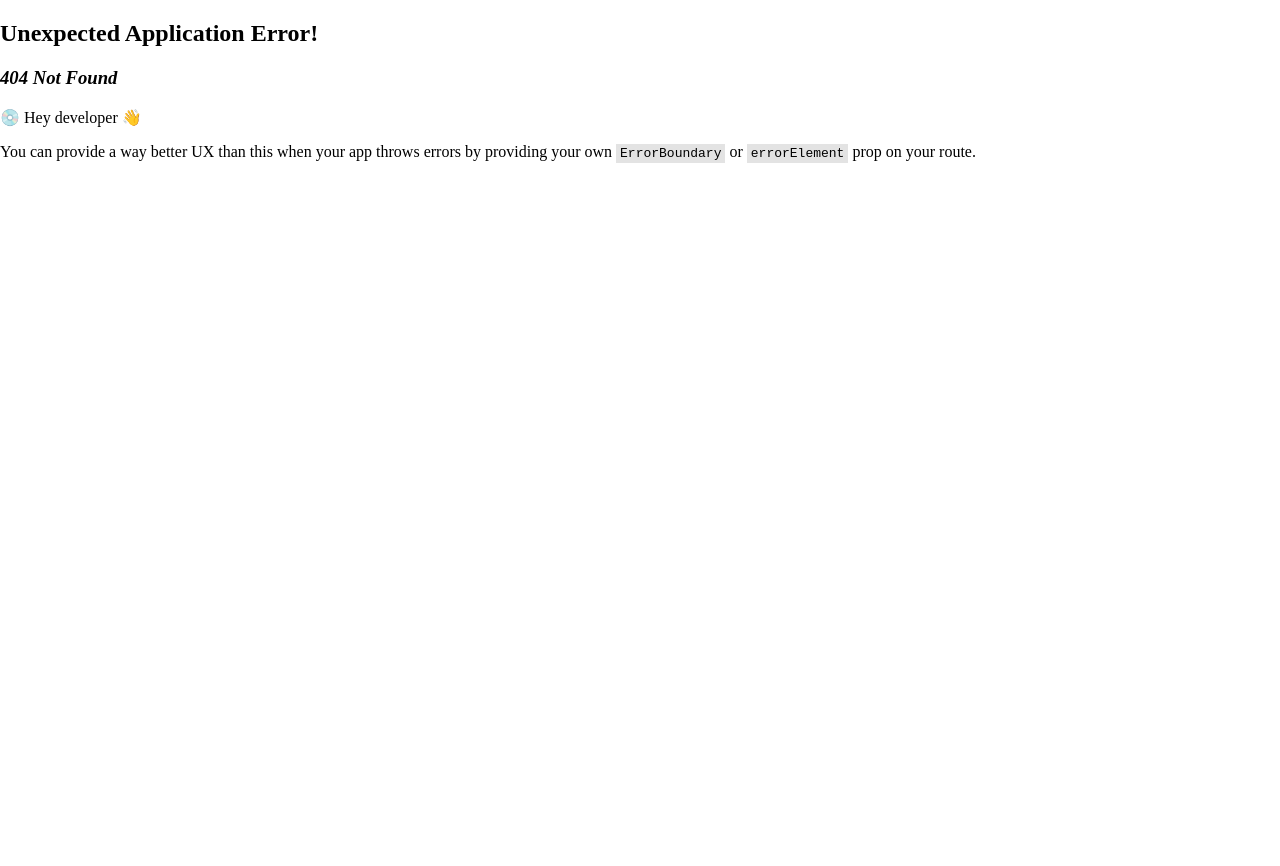
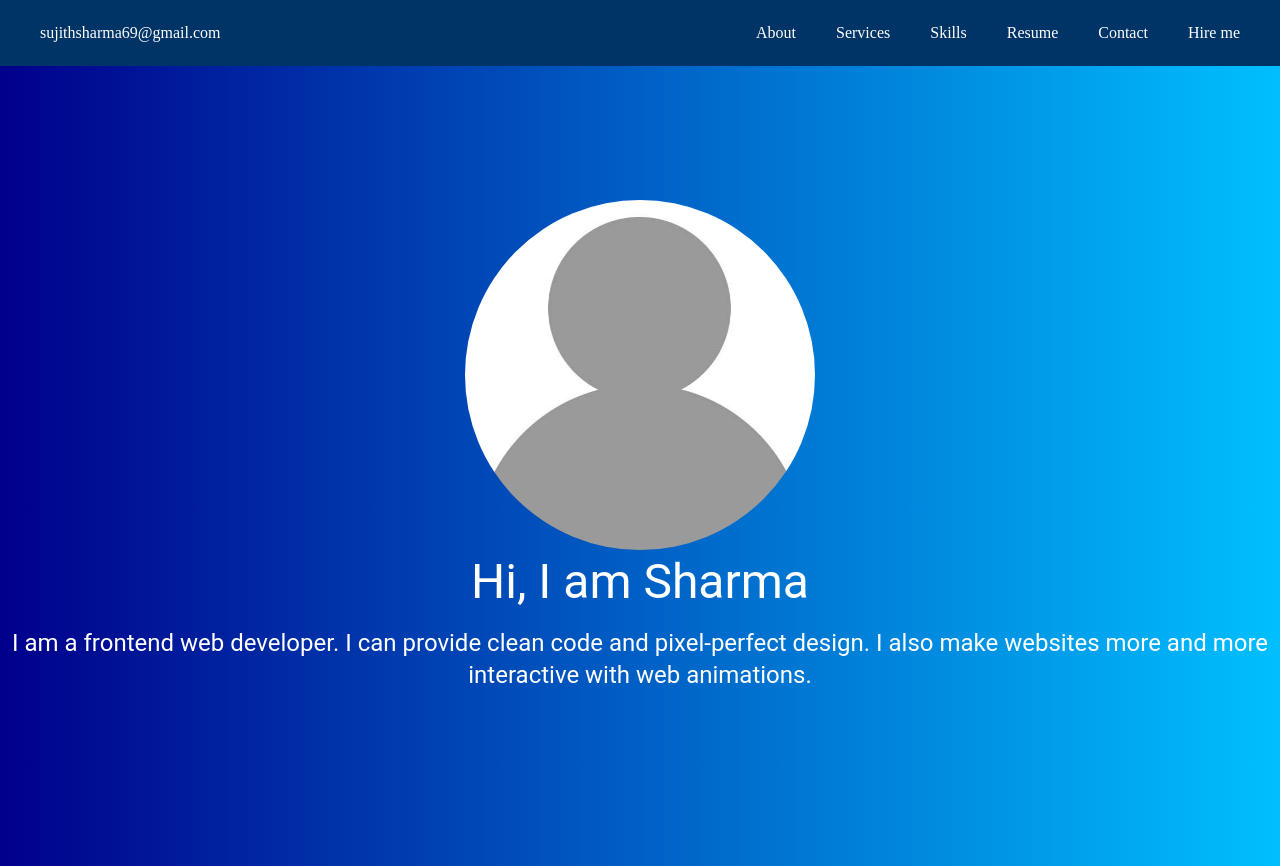
Before and after one commit to Sharma2812/basics, a React (Vite) app in the folder portfolio/: page /about in a window 1280 px wide. Before the commit this address had no page. Before the commit the page ends 800 px from the top, so only its background shows below. Built offline with nearby package versions, Linux system fonts and the light colour scheme.

Commit message:
about updated

```diff
--- /dev/null
+++ b/portfolio/src/Components/About.tsx
@@ -0,0 +1,33 @@
+import { Box, Typography } from "@mui/material";
+import { aboutData } from "../datas/AboutData";
+import photo from "../assets/photo.jpg";
+const About = () => {
+  return (
+    <Box
+      sx={{
+        display: "flex",
+        flexDirection: "column",
+        justifyContent: "center",
+        alignItems: "center",
+        height: "100vh",
+        backgroundImage: "linear-gradient(to right, #00008B, #00BFFF)",
+      }}
+    >
+      <Box sx={{ color: "white", textAlign: "center", mb: 4 }}>
+        <img
+          src={photo}
+          alt="Photo"
+          style={{ width: "350px", height: "350px", borderRadius: "50%" }}
+        />
+        <Typography variant="h3" gutterBottom>
+          {aboutData.title}
+        </Typography>
+        <Typography variant="h5" gutterBottom>
+          {aboutData.description}
+        </Typography>
+      </Box>
+    </Box>
+  );
+};
+
+export default About;
--- a/portfolio/src/Components/Work.tsx
+++ /dev/null
@@ -1,9 +0,0 @@
-import { Box } from "@mui/material";
-
-const Work = () => {
-  return (
-    <Box sx={{border:"2px solid brown"}}>Work</Box>
-  )
-}
-
-export default Work;
--- a/portfolio/src/NavBar/Navbar.tsx
+++ b/portfolio/src/NavBar/Navbar.tsx
@@ -1,5 +1,6 @@
 import { Box, styled } from "@mui/material";
 import { Link, Outlet } from "react-router-dom";
+import About from "../Components/About";
 
 const StyledLink = styled(Link)`
   color: inherit;
@@ -40,7 +41,7 @@ const Navbar = () => {
             gap: 5,
           }}
         >
-          <StyledLink to={"/work"}>Works</StyledLink>
+          <StyledLink to={"/about"}>About</StyledLink>
           <StyledLink to={"/services"}>Services</StyledLink>
           <StyledLink to={"/skills"}>Skills</StyledLink>
           <StyledLink to={"/resume"}>Resume</StyledLink>
--- /dev/null
+++ b/portfolio/src/datas/AboutData.ts
@@ -0,0 +1,5 @@
+export const aboutData = {
+  title: " Hi, I am Sharma",
+  description:
+    "I am a frontend web developer. I can provide clean code and pixel-perfect design. I also make websites more and more interactive with web animations.",
+};
--- a/portfolio/src/datas/ExperienceData.ts
+++ b/portfolio/src/datas/ExperienceData.ts
@@ -3,7 +3,7 @@ export const experienceData = {
     thirdCompany: {
       year: "June-2023 - Present (10months)",
       name: "Software Developer",
-      company: "Sumanas Technologies",
+      company: "Sumanas Technologies Pvt Ltd",
       city: "Coimbatore",
     },
     secondCompany: {
@@ -15,7 +15,7 @@ export const experienceData = {
     firstCompany: {
       year: "Dec-2021 - Feb-2022 (3 Months)",
       name: "Python Developer Intern",
-      company: "Episyche Technologies",
+      company: "Episyche Technologies Pvt Ltd",
       city: "Coimbatore",
     },
   },
```
Also changed, not shown: portfolio/src/Routing/Router.tsx (+7 -3 lines), portfolio/src/assets/photo.jpg (added).
